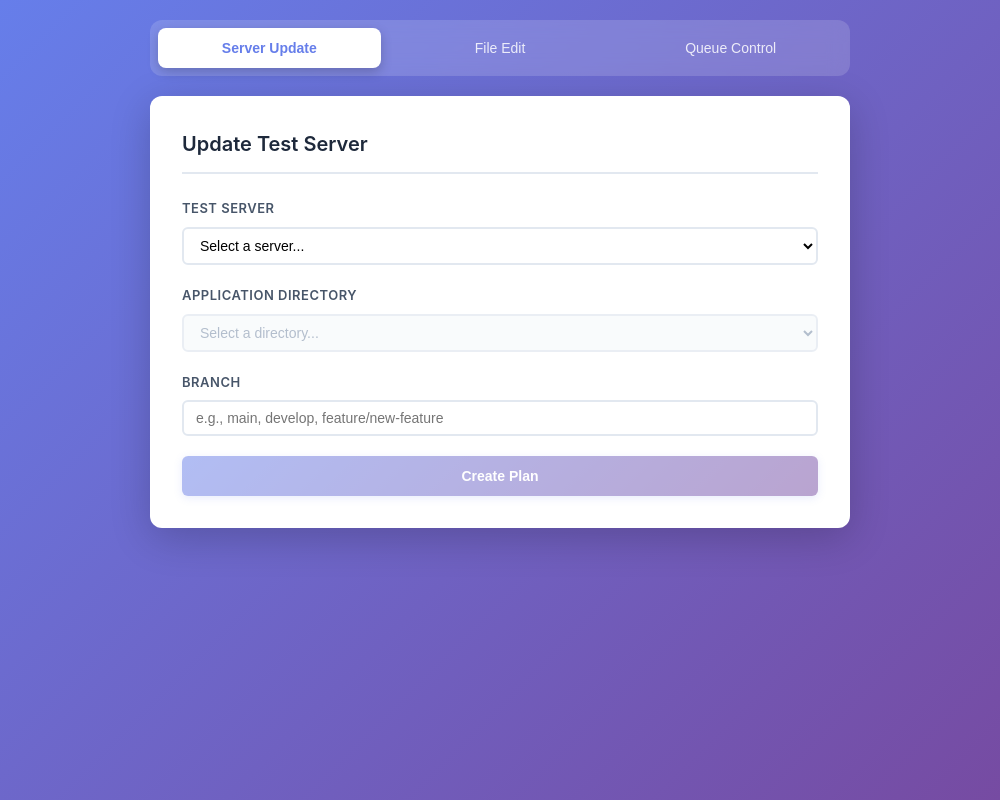
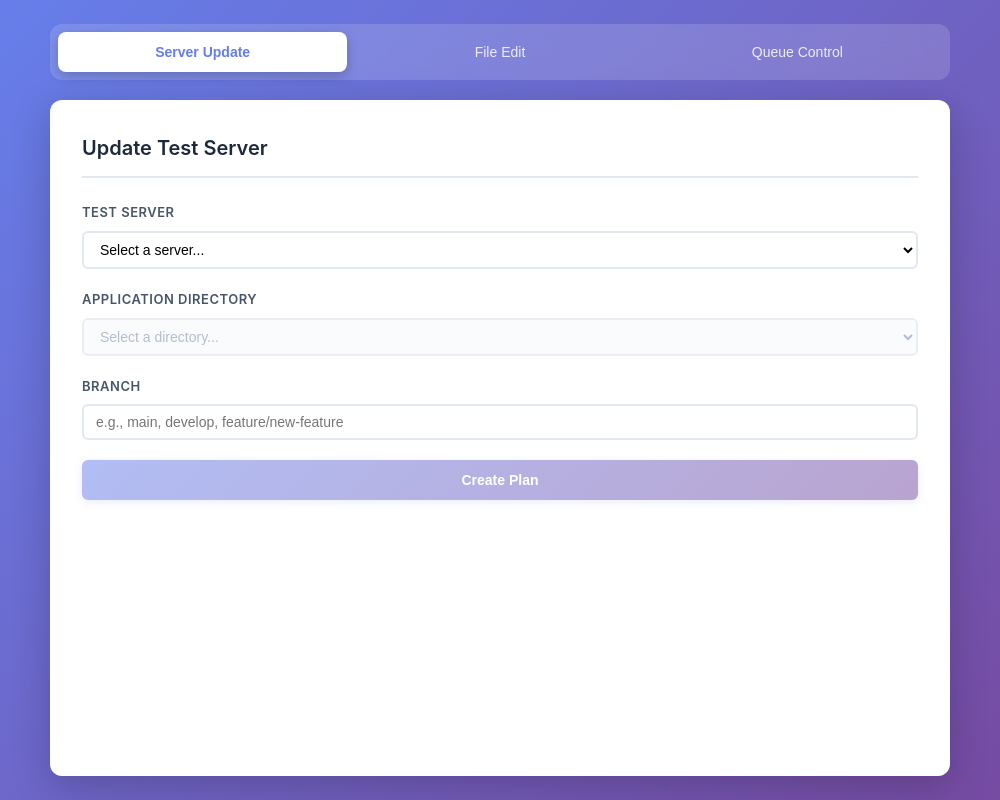
Before and after one commit to sametpolat7/igent, an Electron app: page src/renderer/index.html in a window 1000 px wide. Drawn offline with Linux system fonts and the light colour scheme; no server answers.

Commit message:
fix: adjust window size and improve layout styles for better user experience

```diff
--- a/src/main/index.js
+++ b/src/main/index.js
@@ -21,8 +21,10 @@ const __dirname = path.dirname(__filename);
 
 function createWindow() {
   const mainWindow = new BrowserWindow({
-    width: 600,
-    height: 800,
+    width: 1000,
+    height: 900,
+    minWidth: 600,
+    minHeight: 700,
     webPreferences: {
       preload: path.join(__dirname, '../preload/index.cjs'),
       nodeIntegration: false,
--- a/src/renderer/styles.css
+++ b/src/renderer/styles.css
@@ -80,19 +80,22 @@ body {
   background: linear-gradient(135deg,
       var(--primary) 0%,
       var(--primary-dark) 100%);
-  padding: var(--space-md);
+  padding: var(--space-lg);
   min-height: 100vh;
+  display: flex;
+  flex-direction: column;
 }
 
 @media (min-width: 768px) {
   body {
-    padding: var(--space-xl);
+    padding: var(--space-2xl);
   }
 }
 
 /* Navigation */
 .nav-tabs {
-  max-width: 700px;
+  max-width: 900px;
+  width: 100%;
   margin: 0 auto var(--space-md);
   display: flex;
   flex-direction: column;
@@ -148,20 +151,26 @@ body {
 /* Views */
 .view-container {
   display: none;
+  flex: 1;
 }
 
 .view-container.active {
-  display: block;
+  display: flex;
+  flex-direction: column;
   animation: fadeIn var(--transition-base) ease-out;
 }
 
 .container {
-  max-width: 700px;
+  max-width: 900px;
+  width: 100%;
   margin: 0 auto;
   background: white;
   border-radius: var(--radius-md);
   box-shadow: var(--shadow-lg);
   padding: var(--space-xl);
+  flex: 1;
+  display: flex;
+  flex-direction: column;
 }
 
 @media (min-width: 640px) {
```
